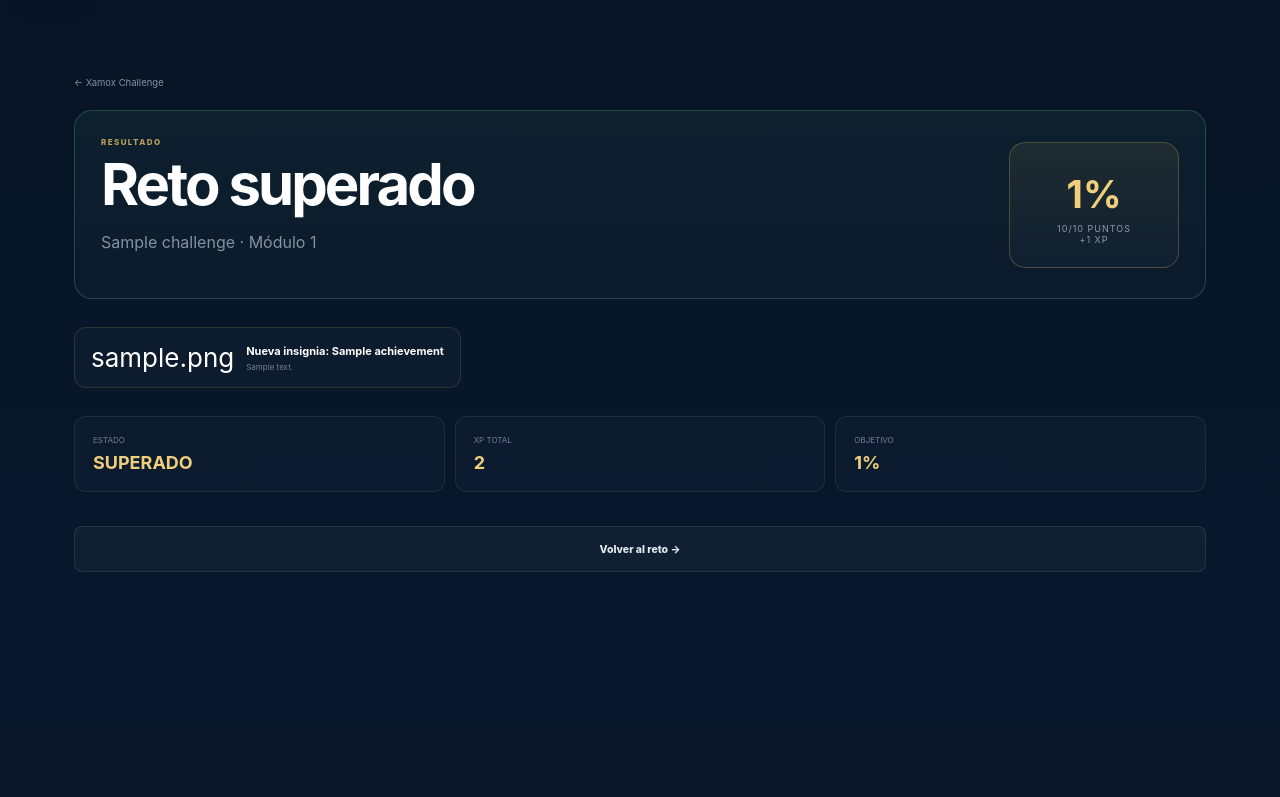
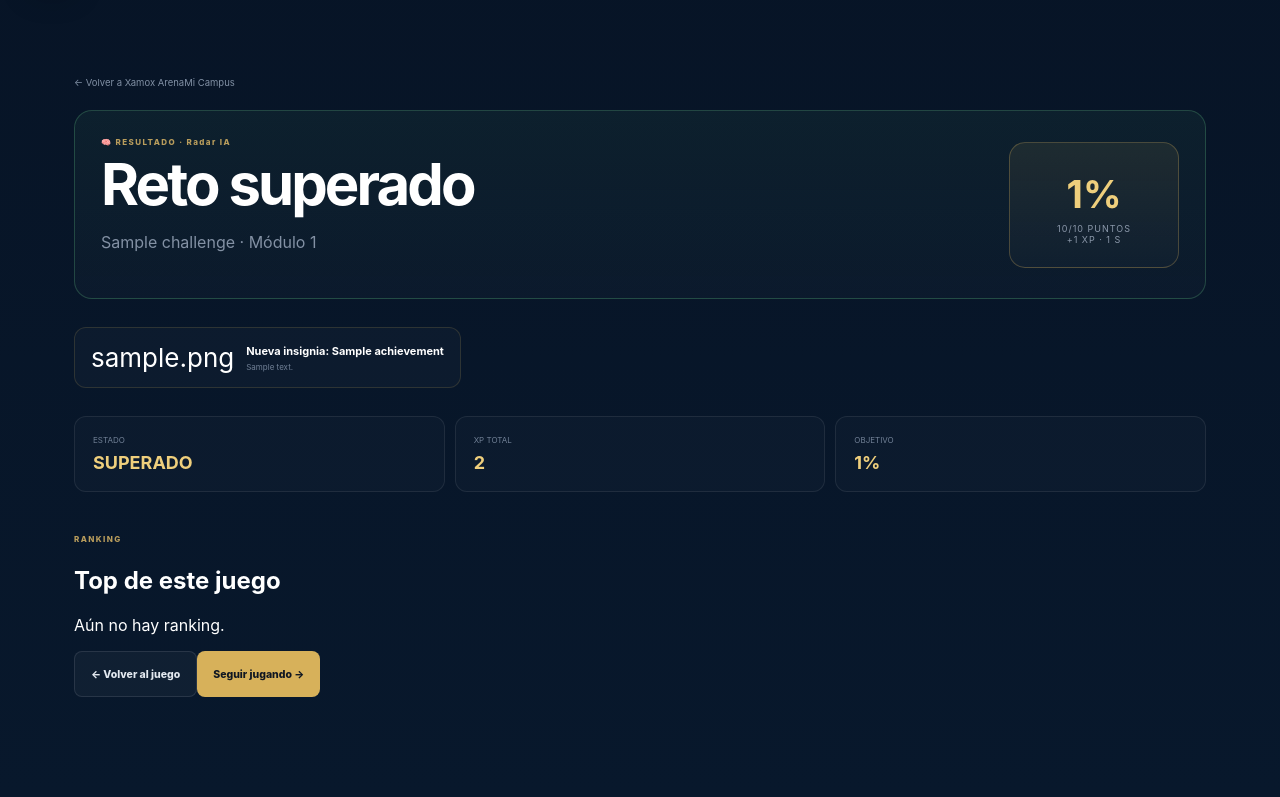
Before and after one commit to ktysdavids-dev/xamox-academy-campus, a Django app: page /campus/challenge/intento/1/resultado/ in a window 1280 px wide. Shown: the part 76-873 px from the top of the page. Before the commit the page ends 648 px from the top, so only its background shows below. Run offline with Django 5.2, Linux system fonts and the light colour scheme; a user stored in the database is signed in; tables that the repository leaves empty hold one stand-in row (values such as "Sample post").

Commit message:
feat: mejorar resultados y competición social

```diff
--- a/templates/core/challenge_result.html
+++ b/templates/core/challenge_result.html
@@ -1,30 +1,31 @@
 {% extends "base.html" %}
-{% block title %}Resultado · Xamox Challenge{% endblock %}
+{% block title %}Resultado · Xamox Arena{% endblock %}
 {% block content %}
 <section class="page-shell challenge-shell">
-  <a class="back" href="{% url 'challenge_hub' %}">← Xamox Challenge</a>
+  <div class="arena-topline"><a class="back" href="{% url 'challenge_hub' %}">← Volver a Xamox Arena</a><a class="back subtle" href="{% url 'dashboard' %}">Mi Campus</a></div>
   <div class="result-hero {% if attempt.passed %}passed{% endif %}">
-    <div><div class="eyebrow">RESULTADO</div><h1>{% if attempt.passed %}Reto superado{% else %}Sigue entrenando{% endif %}</h1><p>{{ attempt.challenge.title }} · Módulo {{ attempt.challenge.module.position }}</p></div>
-    <div class="result-score"><strong>{{ attempt.percent }}%</strong><span>{{ attempt.score }}/{{ attempt.max_score }} puntos</span><small>+{{ attempt.xp_earned }} XP</small></div>
+    <div><div class="eyebrow">{{ attempt.challenge.game_icon }} RESULTADO · {{ attempt.challenge.game_label }}</div><h1>{% if attempt.passed %}Reto superado{% else %}Sigue entrenando{% endif %}</h1><p>{{ attempt.challenge.title }} · Módulo {{ attempt.challenge.module.position }}</p></div>
+    <div class="result-score"><strong>{{ attempt.percent }}%</strong><span>{{ attempt.score }}/{{ attempt.max_score }} puntos</span><small>+{{ attempt.xp_earned }} XP · {{ elapsed }} s</small></div>
   </div>
 
-  {% if earned_badges %}
-    <div class="achievement-strip">{% for item in earned_badges %}<div class="achievement-chip"><span>{{ item.achievement.icon }}</span><div><strong>Nueva insignia: {{ item.achievement.name }}</strong><small>{{ item.achievement.description }}</small></div></div>{% endfor %}</div>
-  {% endif %}
+  {% if earned_badges %}<div class="achievement-strip">{% for item in earned_badges %}<div class="achievement-chip"><span>{{ item.achievement.icon }}</span><div><strong>Nueva insignia: {{ item.achievement.name }}</strong><small>{{ item.achievement.description }}</small></div></div>{% endfor %}</div>{% endif %}
 
   <div class="result-summary"><div><span>Estado</span><strong>{% if attempt.passed %}SUPERADO{% else %}NO SUPERADO{% endif %}</strong></div><div><span>XP total</span><strong>{{ xp }}</strong></div><div><span>Objetivo</span><strong>{{ attempt.challenge.pass_percent }}%</strong></div></div>
 
+  <div class="result-grid">
     <div class="review-list">
       {% for row in rows %}
         <article class="review-card {% if row.question.question_type != 'text' %}{% if row.is_correct %}correct{% else %}wrong{% endif %}{% endif %}">
-        <div class="quiz-question-head"><span>Pregunta {{ forloop.counter }} · {{ row.question.category|default:"General" }}</span><b>{% if row.question.question_type == 'text' %}PRÁCTICA{% elif row.is_correct %}✓ CORRECTA{% else %}✕ REVISAR{% endif %}</b></div>
+          <div class="quiz-question-head"><span>Prueba {{ forloop.counter }} · {{ row.question.category|default:"General" }}</span><b>{% if row.question.question_type == 'text' %}LAB{% elif row.is_correct %}✓ CORRECTA{% else %}✕ REVISAR{% endif %}</b></div>
           <h2>{{ row.question.prompt }}</h2>
-        {% if row.question.question_type == 'text' %}<div class="answer-box"><span>Tu respuesta</span><p>{{ row.text_answer|default:"Sin respuesta" }}</p></div>{% elif row.selected_option %}<div class="answer-box"><span>Tu respuesta</span><p>{{ row.selected_option.text }}</p></div>{% endif %}
+          {% if row.question.question_type == 'text' %}<div class="answer-box"><span>Tu solución</span><p>{{ row.text_answer|default:"Sin respuesta" }}</p></div>{% elif row.selected_option %}<div class="answer-box"><span>Tu respuesta</span><p>{{ row.selected_option.text }}</p></div>{% else %}<div class="answer-box"><span>Tu respuesta</span><p>Tiempo agotado / sin respuesta</p></div>{% endif %}
           {% if row.question.explanation %}<div class="explanation"><span>CLAVE PROFESIONAL</span><p>{{ row.question.explanation }}</p></div>{% endif %}
-        {% if row.question.question_type == 'text' and row.question.model_answer %}<details><summary>Ver solución profesional</summary><p>{{ row.question.model_answer }}</p></details>{% endif %}
+          {% if row.question.question_type == 'text' and row.question.model_answer %}<details open><summary>Solución profesional</summary><p>{{ row.question.model_answer }}</p></details>{% endif %}
         </article>
       {% endfor %}
     </div>
-  <a class="btn secondary btn-wide" href="{% url 'challenge_detail' attempt.challenge.id %}">Volver al reto →</a>
+    <aside class="ranking-card result-ranking"><div class="ranking-head"><div><span class="eyebrow">RANKING</span><h2>Top de este juego</h2></div></div>{% for row in top_players %}<div class="rank-row {% if row.user_id == user.id %}is-me{% endif %}"><span class="rank-pos">#{{ row.rank }}</span><span class="rank-name">{{ row.display_name }}</span><strong>{{ row.best }}%</strong></div>{% empty %}<p class="muted">Aún no hay ranking.</p>{% endfor %}</aside>
+  </div>
+  <div class="result-actions"><a class="btn secondary" href="{% url 'challenge_detail' attempt.challenge.id %}">← Volver al juego</a><a class="btn primary" href="{% url 'challenge_hub' %}">Seguir jugando →</a></div>
 </section>
 {% endblock %}
```
Lines whose indentation alone changed are shown as unchanged.
